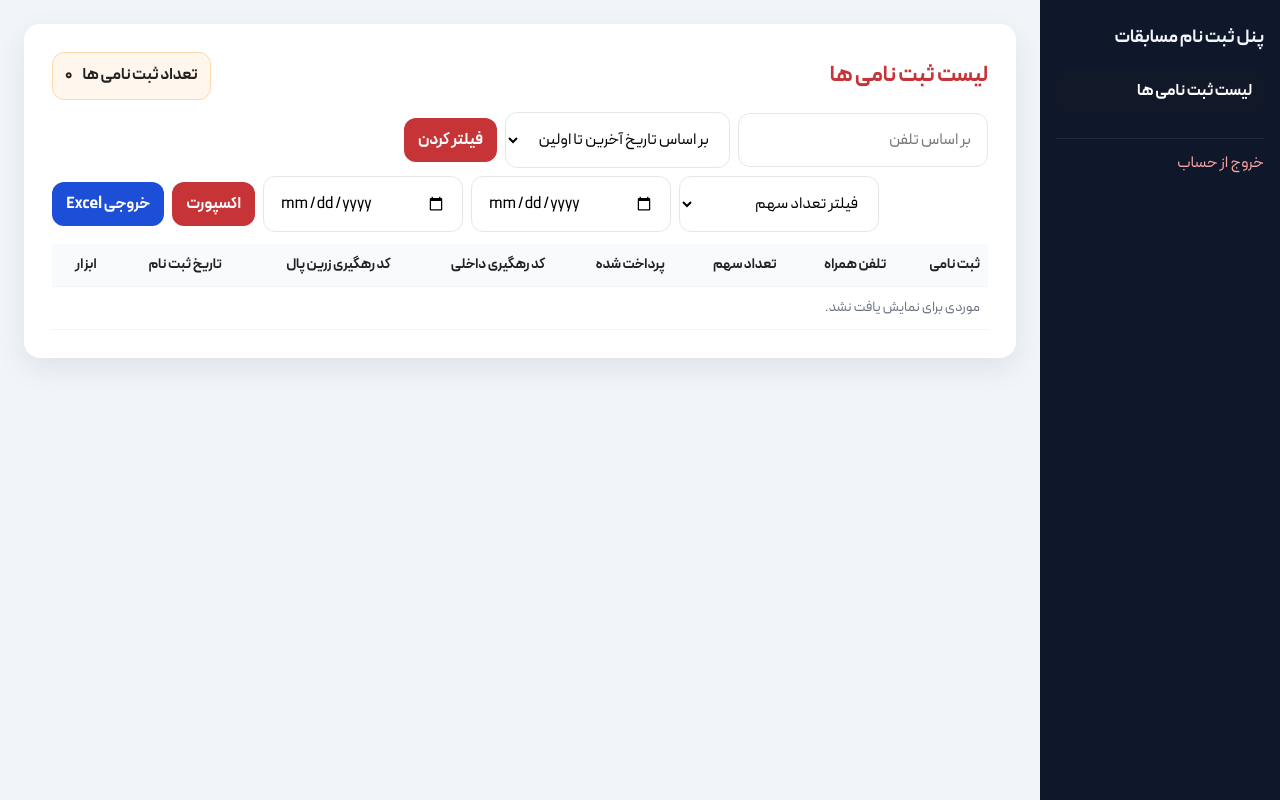
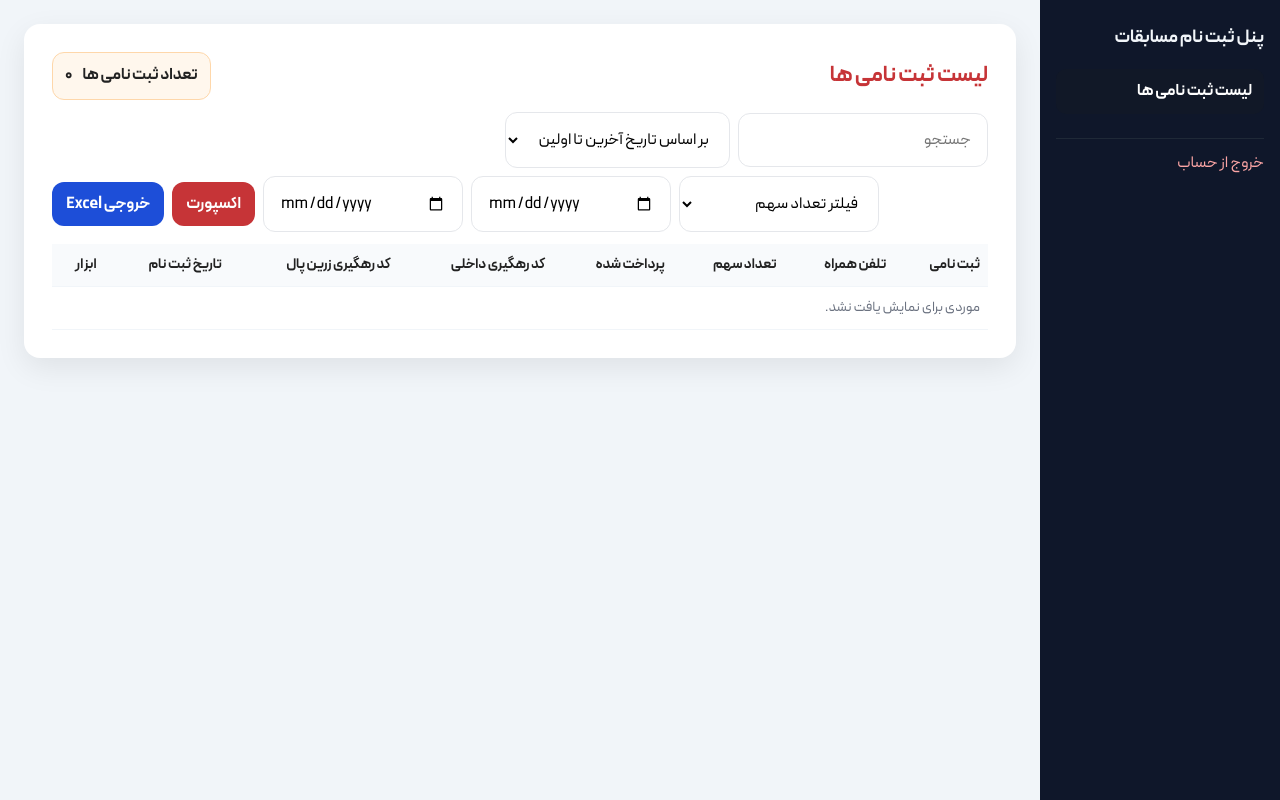
Before and after one commit to iGre4t/Simple-Event-Register-Webpage, a PHP site: page /panel.php in a window 1280 px wide. Run offline with PHP 8.4, Linux system fonts and the light colour scheme; the visitor is signed in with stand-in values (Sample User, id 1).

Commit message:
Remove useless

```diff
--- a/panel.php
+++ b/panel.php
@@ -218,6 +218,8 @@ $count = count($participants);
         .csv-hint { font-size:12px; color:#64748b; margin-top:8px; }
         .filters { display:flex; gap:8px; align-items:center; flex-wrap: wrap; margin-top:12px; }
         .filters .ctrl { width:auto; min-width:200px; }
+        /* Hide the redundant filter button in the first form */
+        .filters form:not([action]) button.btn { display: none; }
         .copy { cursor:pointer; user-select:none; }
         @media (max-width: 820px){ .app { grid-template-columns: 1fr; } .sidebar { position: sticky; top:0; z-index:2; } }
     </style>
@@ -247,7 +249,7 @@ $count = count($participants);
                 -->
                 <div class="filters">
                     <form method="get" style="display:flex; gap:8px; align-items:center; flex-wrap: wrap;"><input type="hidden" value="1" />
-                        <input class="ctrl" type="search" name="q" value="<?php echo htmlspecialchars($q, ENT_QUOTES, 'UTF-8'); ?>" placeholder="بر اساس تلفن ">
+                        <input class="ctrl" type="search" name="q" value="<?php echo htmlspecialchars($q, ENT_QUOTES, 'UTF-8'); ?>" placeholder="جستجو ">
                         <select class="ctrl" name="sort">
                             <option value="date_desc" <?php if($sort==='date_desc') echo 'selected'; ?>>بر اساس تاریخ آخرین تا اولین</option>
                             <option value="date_asc"  <?php if($sort==='date_asc')  echo 'selected'; ?>>بر اساس تاریخ اولین تا آخرین</option>
```
